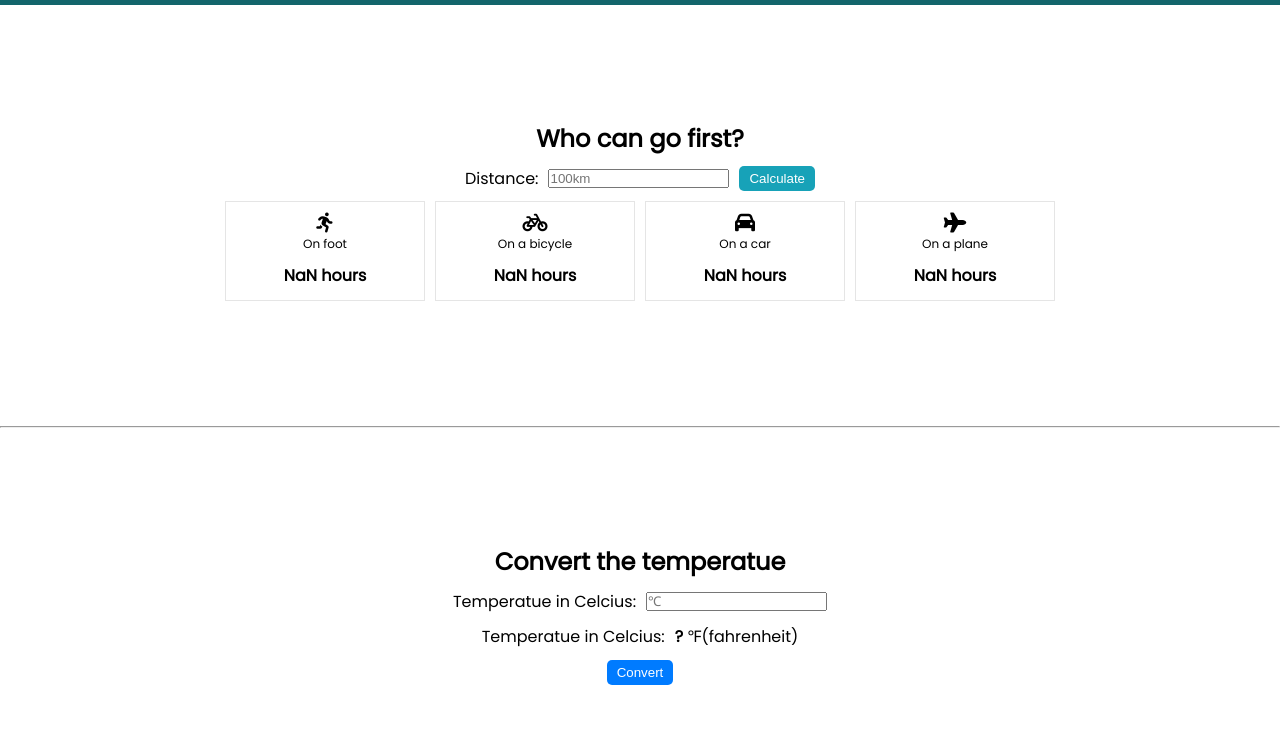
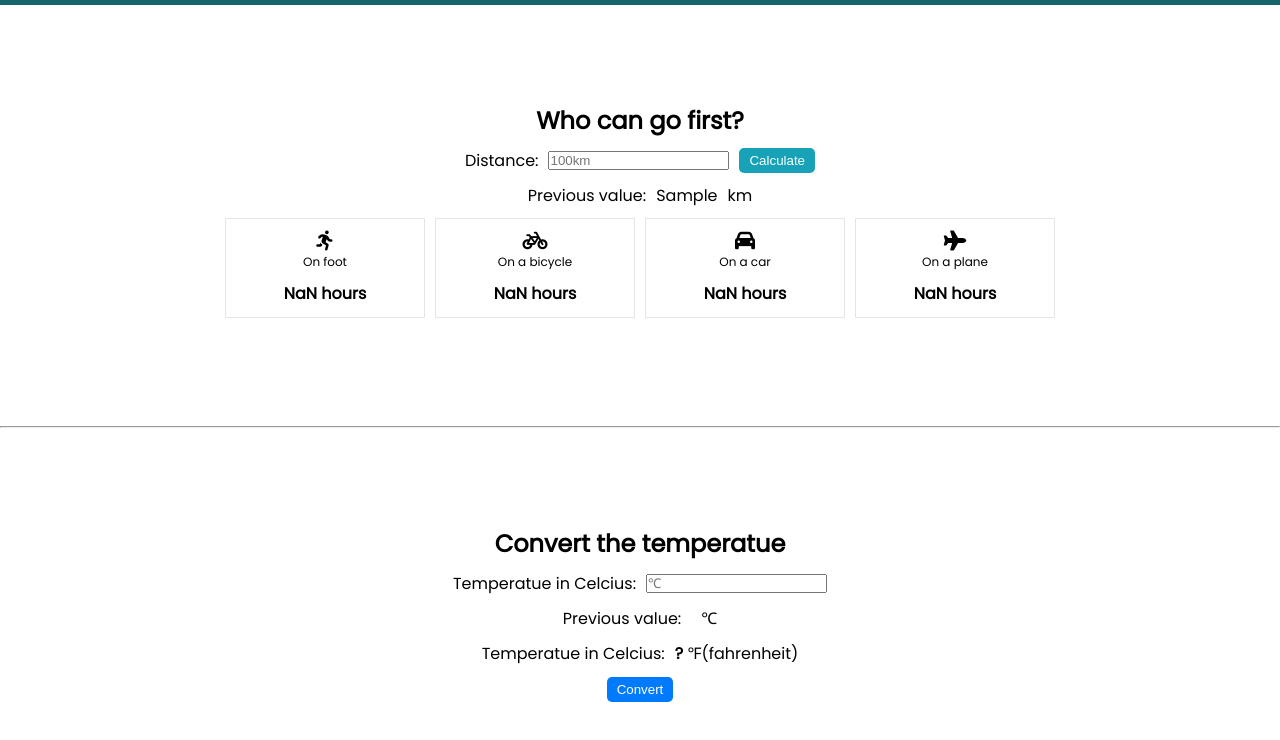
Before and after one commit to Altiordev/convertor-CtoF--calculator-distance, a plain HTML site: page index.html in a window 1280 px wide. Both pictures are taken after typing "Sample" into the empty fields and a click on the button "Calculate". Drawn offline with Linux system fonts and the light colour scheme.

Commit message:
add new function2

```diff
--- a/app.js
+++ b/app.js
@@ -1,23 +1,41 @@
 const distance = document.querySelector('.distance'),
+    previous = document.querySelector('.previous'),
     btn = document.querySelector('.btn'),
     result = document.querySelectorAll('.result');
 
-btn.addEventListener('click', () => {
+btn.addEventListener('click', (e) => {
+    e.preventDefault();
+
     const userDistance = distance.value;
 
-    result[0].textContent = (+userDistance / 3.6).toFixed(1);
-    result[1].textContent = (+userDistance / 20.1).toFixed(1);
-    result[2].textContent = (+userDistance / 70).toFixed(1);
-    result[3].textContent = (+userDistance / 800).toFixed(1);
+    previous.textContent = userDistance
+
+    if (+userDistance < 100) {
+        result[0].textContent = (+userDistance / 3.6).toFixed(3);
+        result[1].textContent = (+userDistance / 20.1).toFixed(3);
+        result[2].textContent = (+userDistance / 70).toFixed(3);
+        result[3].textContent = (+userDistance / 800).toFixed(3);
+    } else {
+        result[0].textContent = (+userDistance / 3.6).toFixed(1);
+        result[1].textContent = (+userDistance / 20.1).toFixed(1);
+        result[2].textContent = (+userDistance / 70).toFixed(1);
+        result[3].textContent = (+userDistance / 800).toFixed(1);
+    }
 
     distance.value = '';
-})
+});
 
 const temperature = document.querySelector('.temperature'),
+    previousCelcius = document.querySelector('.previousCelcius'),
     result2 = document.querySelector('.result-temperature'),
     btn2 = document.querySelector('.btn-convert');
 
-btn2.addEventListener('click', () => {
+btn2.addEventListener('click', (e) => {
+    e.preventDefault();
+
+    previousCelcius.textContent = temperature.value
+
     result2.textContent = +temperature.value * 9 / 5 + 32;
+
     temperature.value = '';
 })
--- a/index.html
+++ b/index.html
@@ -17,7 +17,8 @@
 <body>
     <article class="whocan">
         <h1>Who can go first?</h1>
-        <div class="wrapper__distance">Distance: <input class="distance" type="text" placeholder="100km"><button class="btn calculate">Calculate</button></div>
+        <form class="wrapper__distance">Distance: <input class="distance" type="text" placeholder="100km"><button class="btn calculate" type="submit">Calculate</button></form>
+        <div class="wrapper__distance">Previous value: <span class="previous"></span>km</div>
         <div class="wrapper__result">
             <div class="result__item human">
                 <h5><i class="fa-solid fa-person-running"></i><br>On foot</h5>
@@ -42,12 +43,15 @@
 
     <article class="whocan">
         <h1>Convert the temperatue</h1>
-        <div class="wrapper__distance">Temperatue in Celcius: <input class="temperature" type="text" placeholder="&#8451;"></div>
-        <div class="wrapper__distance">Temperatue in Celcius:
-            <div><span class="result-temperature">? </span> &#8457;(fahrenheit)</div>
-        </div>
-
-        <button class="btn btn-convert">Convert</button>
+        <form>
+            <div class="wrapper__distance">Temperatue in Celcius: <input class="temperature" type="text" placeholder="&#8451;">
+            </div>
+            <div class="wrapper__distance">Previous value: <span class="previousCelcius"></span>&#8451;</div>
+            <div class="wrapper__distance">Temperatue in Celcius:
+                <div><span class="result-temperature">? </span> &#8457;(fahrenheit)</div>
+            </div>
+            <button class="btn btn-convert" type="submit">Convert</button>
+        </form>
     </article>
     <script src="./app.js"></script>
 </body>
```
